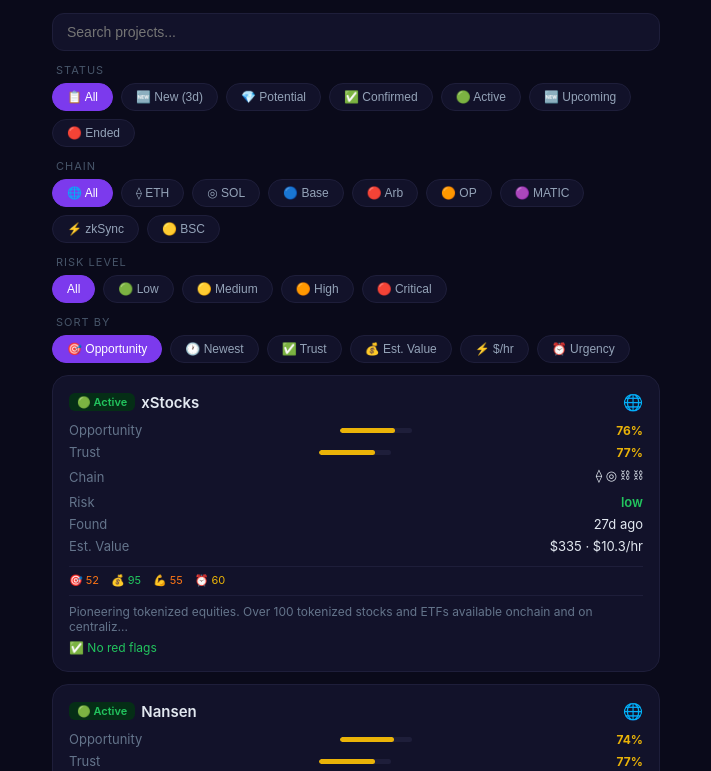
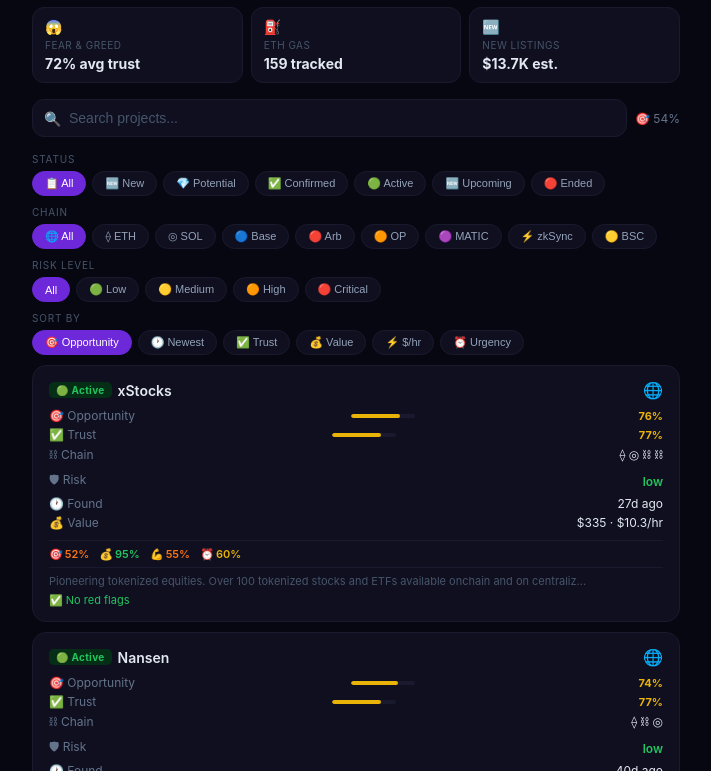
Before and after one commit to Misagh95/droperog, a website: page docs/index.html in a window 1280 px wide. Shown: the part 93-864 px from the top of the page, without its empty margins (284-995 px from the left). Drawn offline with Linux system fonts and the light colour scheme.

Commit message:
Overhaul PWA dashboard: cleaner layout, market bar with stats, polished cards and filters

```diff
--- a/docs/app.js
+++ b/docs/app.js
@@ -8,7 +8,10 @@ const state = {
 
 const NEW_MS = 3 * 24 * 60 * 60 * 1000;
 
-const chainEmoji = c => ({ ethereum: '⟠', solana: '◎', base: '🔵', arbitrum: '🔴', optimism: '🟠', polygon: '🟣', zksync: '⚡', bsc: '🟡', avalanche: '🔺', ton: '💎', scroll: '📜', linea: '〰️', starknet: '⚔️', sui: '🌊' } [c] || '⛓');
+const chainEmoji = c =>
+  ({ ethereum: '⟠', solana: '◎', base: '🔵', arbitrum: '🔴', optimism: '🟠',
+     polygon: '🟣', zksync: '⚡', bsc: '🟡', avalanche: '🔺', ton: '💎',
+     scroll: '📜', linea: '〰️', starknet: '⚔️', sui: '🌊' } [c] || '⛓');
 
 const statusBadge = s => {
   const m = {
@@ -39,7 +42,23 @@ function timeAgo(ts) {
 }
 
 function isNew(p) { return (Date.now() - p.discoveredAt) < NEW_MS; }
-function safe(p, field, def) { const v = p[field]; return v !== undefined && v !== null ? v : def; }
+function safe(p, field, def) { const v = p[field]; return v !== void 0 && v !== null ? v : def; }
+
+function updateMarketBar(projects) {
+  const fngEl = document.getElementById('fng-value');
+  const gasEl = document.getElementById('gas-value');
+  const listingsEl = document.getElementById('listings-value');
+
+  if (!projects.length) return;
+
+  const avgTrust = Math.round(projects.reduce((s, p) => s + p.trustScore, 0) / projects.length);
+  const newCount = projects.filter(isNew).length;
+  const totalValue = projects.reduce((s, p) => s + safe(p, 'expectedValue', 0), 0);
+
+  fngEl.textContent = `${avgTrust}% avg trust`;
+  gasEl.textContent = `${projects.length} tracked`;
+  listingsEl.textContent = `$${(totalValue / 1000).toFixed(1)}K est.`;
+}
 
 function render() {
   const list = document.getElementById('project-list');
@@ -47,27 +66,27 @@ function render() {
   const avgOpp = document.getElementById('avg-opp');
   let items = [...state.filtered];
 
-  // Chain filter
-  if (state.chainFilter !== 'all') items = items.filter(p => (p.chains || []).some(c => c === state.chainFilter));
+  if (state.chainFilter !== 'all')
+    items = items.filter(p => (p.chains || []).some(c => c === state.chainFilter));
 
-  // View filter (overrides status)
   if (state.viewFilter === 'new') items = items.filter(isNew);
   else if (state.statusFilter !== 'all') items = items.filter(p => p.status === state.statusFilter);
 
-  // Risk filter
-  if (state.riskFilter !== 'all') items = items.filter(p => (p.scamRisk || 'low') === state.riskFilter);
+  if (state.riskFilter !== 'all')
+    items = items.filter(p => (p.scamRisk || 'low') === state.riskFilter);
 
-  // Search
   if (state.searchQuery) {
     const q = state.searchQuery.toLowerCase();
-    items = items.filter(p => p.name.toLowerCase().includes(q) || (p.description || '').toLowerCase().includes(q) || (p.chains || []).some(c => c.includes(q)));
+    items = items.filter(p =>
+      p.name.toLowerCase().includes(q) ||
+      (p.description || '').toLowerCase().includes(q) ||
+      (p.tokenInfo && p.tokenInfo.symbol && p.tokenInfo.symbol.toLowerCase().includes(q))
+    );
   }
 
-  // Sort
   const sortFns = {
     opportunity: (a, b) => (safe(b, 'opportunityScore', 0) - safe(a, 'opportunityScore', 0)),
     newest: (a, b) => b.discoveredAt - a.discoveredAt,
-    oldest: (a, b) => a.discoveredAt - b.discoveredAt,
     trust: (a, b) => b.trustScore - a.trustScore,
     value: (a, b) => (safe(b, 'expectedValue', 0) - safe(a, 'expectedValue', 0)),
     vph: (a, b) => (safe(b, 'valuePerHour', 0) - safe(a, 'valuePerHour', 0)),
@@ -75,9 +94,11 @@ function render() {
   };
   items.sort(sortFns[state.sortOrder] || sortFns.opportunity);
 
-  count.textContent = `${items.length} airdrops`;
-  const avg = items.length ? Math.round(items.reduce((s, p) => s + safe(p, 'opportunityScore', 0), 0) / items.length) : 0;
-  avgOpp.textContent = `Avg Opp: ${avg}%`;
+  count.textContent = `${items.length}`;
+  const avg = items.length
+    ? Math.round(items.reduce((s, p) => s + safe(p, 'opportunityScore', 0), 0) / items.length)
+    : 0;
+  avgOpp.textContent = `🎯 ${avg}%`;
 
   if (!items.length) {
     list.innerHTML = '<div class="empty">✨ No airdrops found</div>';
@@ -95,40 +116,41 @@ function render() {
     const risk = p.scamRisk || 'low';
     const lw = p.linkWarnings || [];
     const hasLinkWarn = lw.some(w => w.severity === 'high' || w.severity === 'critical');
+    const chains = (p.chains || ['?']).map(c => chainEmoji(c)).join(' ');
 
     return `<div class="card" onclick="window.open('${p.sourceUrl}','_blank')">
       <div class="card-header">
         <span class="card-name">${statusBadge(p.status)} ${p.name}</span>
-        <span class="card-source">${p.source === 'twitter' ? '🐦' : '🌐'}</span>
+        <span>${p.source === 'twitter' ? '🐦' : '🌐'}</span>
       </div>
       <div class="card-body">
         <div class="card-row">
-          <span class="card-label">Opportunity</span>
+          <span class="card-label">🎯 Opportunity</span>
           ${scoreBar(opp)}
         </div>
         <div class="card-row">
-          <span class="card-label">Trust</span>
+          <span class="card-label">✅ Trust</span>
           ${scoreBar(p.trustScore)}
         </div>
         <div class="card-row">
-          <span class="card-label">Chain</span>
-          <span>${(p.chains || ['?']).map(c => chainEmoji(c)).join(' ')}</span>
+          <span class="card-label">⛓ Chain</span>
+          <span>${chains}</span>
         </div>
         <div class="card-row">
-          <span class="card-label">Risk</span>
+          <span class="card-label">🛡 Risk</span>
           <span style="color:${riskColor(risk)};font-weight:600">${risk}</span>
         </div>
         <div class="card-row">
-          <span class="card-label">Found</span>
+          <span class="card-label">🕐 Found</span>
           <span>${timeAgo(p.discoveredAt)}</span>
         </div>
         ${p.tokenInfo?.symbol ? `<div class="card-row"><span class="card-label">Token</span><span>${p.tokenInfo.symbol}</span></div>` : ''}
-        ${ev > 0 ? `<div class="card-row"><span class="card-label">Est. Value</span><span>$${ev} ${vph > 0 ? `· $${vph}/hr` : ''}</span></div>` : ''}
+        ${ev > 0 ? `<div class="card-row"><span class="card-label">💰 Value</span><span>$${ev} ${vph > 0 ? `· $${vph}/hr` : ''}</span></div>` : ''}
         <div class="score-row">
-          <span class="score-item">🎯 <span style="color:${scoreColor(leg)}">${leg}</span></span>
-          <span class="score-item">💰 <span style="color:${scoreColor(rw)}">${rw}</span></span>
-          <span class="score-item">💪 <span style="color:${scoreColor(ef)}">${ef}</span></span>
-          <span class="score-item">⏰ <span style="color:${scoreColor(urg)}">${urg}</span></span>
+          <span class="score-item">🎯 <span style="color:${scoreColor(leg)}">${leg}%</span></span>
+          <span class="score-item">💰 <span style="color:${scoreColor(rw)}">${rw}%</span></span>
+          <span class="score-item">💪 <span style="color:${scoreColor(ef)}">${ef}%</span></span>
+          <span class="score-item">⏰ <span style="color:${scoreColor(urg)}">${urg}%</span></span>
         </div>
       </div>
       ${p.description && p.description.length > 10 ? `<div class="card-desc">${p.description.substring(0, 100)}${p.description.length > 100 ? '...' : ''}</div>` : ''}
@@ -147,19 +169,22 @@ async function load() {
   document.getElementById('loading').classList.add('hidden');
   state.filtered = [...state.projects];
   document.getElementById('last-update').textContent = new Date().toLocaleTimeString();
+  updateMarketBar(state.projects);
   render();
 }
 
 function filterByChain(chain) {
   state.chainFilter = state.chainFilter === chain ? 'all' : chain;
-  document.querySelectorAll('.chain-btn').forEach(b => b.classList.toggle('active', b.dataset.chain === state.chainFilter));
+  document.querySelectorAll('.chain-btn').forEach(b =>
+    b.classList.toggle('active', b.dataset.chain === state.chainFilter));
   render();
 }
 
 function setView(view) {
   state.viewFilter = state.viewFilter === view ? 'all' : view;
   state.statusFilter = 'all';
-  document.querySelectorAll('.view-btn').forEach(b => b.classList.toggle('active', b.dataset.view === state.viewFilter));
+  document.querySelectorAll('.view-btn').forEach(b =>
+    b.classList.toggle('active', b.dataset.view === state.viewFilter));
   document.querySelectorAll('.status-btn').forEach(b => b.classList.remove('active'));
   render();
 }
@@ -167,20 +192,23 @@ function setView(view) {
 function filterByStatus(status) {
   state.statusFilter = state.statusFilter === status ? 'all' : status;
   state.viewFilter = 'all';
-  document.querySelectorAll('.status-btn').forEach(b => b.classList.toggle('active', b.dataset.status === state.statusFilter));
+  document.querySelectorAll('.status-btn').forEach(b =>
+    b.classList.toggle('active', b.dataset.status === state.statusFilter));
   document.querySelectorAll('.view-btn').forEach(b => b.classList.remove('active'));
   render();
 }
 
 function filterByRisk(risk) {
   state.riskFilter = state.riskFilter === risk ? 'all' : risk;
-  document.querySelectorAll('.risk-btn').forEach(b => b.classList.toggle('active', b.dataset.risk === state.riskFilter));
+  document.querySelectorAll('.risk-btn').forEach(b =>
+    b.classList.toggle('active', b.dataset.risk === state.riskFilter));
   render();
 }
 
 function setSort(order) {
   state.sortOrder = order;
-  document.querySelectorAll('.sort-btn').forEach(b => b.classList.toggle('active', b.dataset.sort === state.sortOrder));
+  document.querySelectorAll('.sort-btn').forEach(b =>
+    b.classList.toggle('active', b.dataset.sort === state.sortOrder));
   render();
 }
 
--- a/docs/index.html
+++ b/docs/index.html
@@ -14,72 +14,103 @@
 <body>
   <div class="container">
     <header>
-      <div>
-        <h1><span>🪂</span> DroperOG</h1>
+      <div class="header-left">
+        <h1><span class="logo">🪂</span>DroperOG</h1>
         <div class="sub">Multi-Source Airdrop Hunter</div>
       </div>
-      <div style="text-align:right">
-        <div id="count" style="font-size:13px;color:#94a3b8">Loading...</div>
-        <div id="avg-opp" style="font-size:11px;color:#64748b"></div>
+      <div class="header-right">
+        <div id="count" class="stat-num">—</div>
+        <div class="stat-label">airdrops</div>
       </div>
     </header>
 
-    <div class="toolbar">
-      <input id="search" type="search" placeholder="Search projects...">
+    <div id="market-bar" class="market-bar">
+      <div class="market-item" id="fng-display">
+        <span class="market-icon">😱</span>
+        <span class="market-label">Fear & Greed</span>
+        <span class="market-value" id="fng-value">—</span>
+      </div>
+      <div class="market-item" id="gas-display">
+        <span class="market-icon">⛽</span>
+        <span class="market-label">ETH Gas</span>
+        <span class="market-value" id="gas-value">—</span>
+      </div>
+      <div class="market-item" id="listings-display">
+        <span class="market-icon">🆕</span>
+        <span class="market-label">New Listings</span>
+        <span class="market-value" id="listings-value">—</span>
+      </div>
     </div>
 
-    <div class="section-label">Status</div>
-    <div class="toolbar">
-      <button class="chip view-btn active" data-view="all" onclick="setView('all')">📋 All</button>
-      <button class="chip view-btn" data-view="new" onclick="setView('new')">🆕 New (3d)</button>
-      <button class="chip status-btn" data-status="potential" onclick="filterByStatus('potential')">💎 Potential</button>
-      <button class="chip status-btn" data-status="confirmed" onclick="filterByStatus('confirmed')">✅ Confirmed</button>
-      <button class="chip status-btn" data-status="active" onclick="filterByStatus('active')">🟢 Active</button>
-      <button class="chip status-btn" data-status="upcoming" onclick="filterByStatus('upcoming')">🆕 Upcoming</button>
-      <button class="chip status-btn" data-status="ended" onclick="filterByStatus('ended')">🔴 Ended</button>
+    <div class="search-row">
+      <div class="search-wrap">
+        <span class="search-icon">🔍</span>
+        <input id="search" type="search" placeholder="Search projects..." autocomplete="off">
+      </div>
+      <div id="avg-opp" class="avg-opp"></div>
     </div>
 
-    <div class="section-label">Chain</div>
-    <div class="toolbar">
-      <button class="chip chain-btn active" data-chain="all" onclick="filterByChain('all')">🌐 All</button>
-      <button class="chip chain-btn" data-chain="ethereum" onclick="filterByChain('ethereum')">⟠ ETH</button>
-      <button class="chip chain-btn" data-chain="solana" onclick="filterByChain('solana')">◎ SOL</button>
-      <button class="chip chain-btn" data-chain="base" onclick="filterByChain('base')">🔵 Base</button>
-      <button class="chip chain-btn" data-chain="arbitrum" onclick="filterByChain('arbitrum')">🔴 Arb</button>
-      <button class="chip chain-btn" data-chain="optimism" onclick="filterByChain('optimism')">🟠 OP</button>
-      <button class="chip chain-btn" data-chain="polygon" onclick="filterByChain('polygon')">🟣 MATIC</button>
-      <button class="chip chain-btn" data-chain="zksync" onclick="filterByChain('zksync')">⚡ zkSync</button>
-      <button class="chip chain-btn" data-chain="bsc" onclick="filterByChain('bsc')">🟡 BSC</button>
+    <div class="filter-section">
+      <div class="filter-label">Status</div>
+      <div class="chip-row">
+        <button class="chip view-btn active" data-view="all">📋 All</button>
+        <button class="chip view-btn" data-view="new">🆕 New</button>
+        <button class="chip status-btn" data-status="potential">💎 Potential</button>
+        <button class="chip status-btn" data-status="confirmed">✅ Confirmed</button>
+        <button class="chip status-btn" data-status="active">🟢 Active</button>
+        <button class="chip status-btn" data-status="upcoming">🆕 Upcoming</button>
+        <button class="chip status-btn" data-status="ended">🔴 Ended</button>
+      </div>
     </div>
 
-    <div class="section-label">Risk Level</div>
-    <div class="toolbar">
-      <button class="chip risk-btn active" data-risk="all" onclick="filterByRisk('all')">All</button>
-      <button class="chip risk-btn" data-risk="low" onclick="filterByRisk('low')">🟢 Low</button>
-      <button class="chip risk-btn" data-risk="medium" onclick="filterByRisk('medium')">🟡 Medium</button>
-      <button class="chip risk-btn" data-risk="high" onclick="filterByRisk('high')">🟠 High</button>
-      <button class="chip risk-btn" data-risk="critical" onclick="filterByRisk('critical')">🔴 Critical</button>
+    <div class="filter-section">
+      <div class="filter-label">Chain</div>
+      <div class="chip-row">
+        <button class="chip chain-btn active" data-chain="all">🌐 All</button>
+        <button class="chip chain-btn" data-chain="ethereum">⟠ ETH</button>
+        <button class="chip chain-btn" data-chain="solana">◎ SOL</button>
+        <button class="chip chain-btn" data-chain="base">🔵 Base</button>
+        <button class="chip chain-btn" data-chain="arbitrum">🔴 Arb</button>
+        <button class="chip chain-btn" data-chain="optimism">🟠 OP</button>
+        <button class="chip chain-btn" data-chain="polygon">🟣 MATIC</button>
+        <button class="chip chain-btn" data-chain="zksync">⚡ zkSync</button>
+        <button class="chip chain-btn" data-chain="bsc">🟡 BSC</button>
+      </div>
     </div>
 
-    <div class="section-label">Sort By</div>
-    <div class="toolbar">
-      <button class="chip sort-btn active" data-sort="opportunity" onclick="setSort('opportunity')">🎯 Opportunity</button>
-      <button class="chip sort-btn" data-sort="newest" onclick="setSort('newest')">🕐 Newest</button>
-      <button class="chip sort-btn" data-sort="trust" onclick="setSort('trust')">✅ Trust</button>
-      <button class="chip sort-btn" data-sort="value" onclick="setSort('value')">💰 Est. Value</button>
-      <button class="chip sort-btn" data-sort="vph" onclick="setSort('vph')">⚡ $/hr</button>
-      <button class="chip sort-btn" data-sort="urgency" onclick="setSort('urgency')">⏰ Urgency</button>
+    <div class="filter-section">
+      <div class="filter-label">Risk Level</div>
+      <div class="chip-row">
+        <button class="chip risk-btn active" data-risk="all">All</button>
+        <button class="chip risk-btn" data-risk="low">🟢 Low</button>
+        <button class="chip risk-btn" data-risk="medium">🟡 Medium</button>
+        <button class="chip risk-btn" data-risk="high">🟠 High</button>
+        <button class="chip risk-btn" data-risk="critical">🔴 Critical</button>
+      </div>
+    </div>
+
+    <div class="filter-section">
+      <div class="filter-label">Sort By</div>
+      <div class="chip-row">
+        <button class="chip sort-btn active" data-sort="opportunity">🎯 Opportunity</button>
+        <button class="chip sort-btn" data-sort="newest">🕐 Newest</button>
+        <button class="chip sort-btn" data-sort="trust">✅ Trust</button>
+        <button class="chip sort-btn" data-sort="value">💰 Value</button>
+        <button class="chip sort-btn" data-sort="vph">⚡ $/hr</button>
+        <button class="chip sort-btn" data-sort="urgency">⏰ Urgency</button>
+      </div>
     </div>
 
     <div id="loading">
       <div class="spinner"></div>
-      Scanning sources...
+      Loading airdrops...
     </div>
 
     <div id="project-list"></div>
 
     <footer>
-      🪂 <a href="https://github.com/Misagh95/droperog" target="_blank">DroperOG</a> &mdash; Updated <span id="last-update">just now</span>
+      🪂 <a href="https://github.com/Misagh95/droperog" target="_blank">DroperOG</a>
+      &mdash; Updated <span id="last-update">—</span>
     </footer>
   </div>
 <script src="app.js"></script>
--- a/docs/style.css
+++ b/docs/style.css
@@ -1,45 +1,120 @@
 * { margin: 0; padding: 0; box-sizing: border-box; }
-body { font-family: -apple-system, BlinkMacSystemFont, 'Segoe UI', Roboto, sans-serif; background: #0a0a1a; color: #e2e8f0; min-height: 100vh; }
-.container { max-width: 640px; margin: 0 auto; padding: 16px; }
-header { display: flex; align-items: center; justify-content: space-between; padding: 16px 0; border-bottom: 1px solid #1e1e3a; margin-bottom: 16px; }
-header h1 { font-size: 22px; font-weight: 800; background: linear-gradient(135deg, #7c3aed, #a855f7); -webkit-background-clip: text; -webkit-text-fill-color: transparent; }
-header h1 span { font-size: 18px; }
-header .sub { font-size: 12px; color: #64748b; -webkit-text-fill-color: #64748b; }
-.section-label { font-size: 11px; color: #475569; text-transform: uppercase; letter-spacing: 1px; margin: 4px 0 6px 4px; }
-.toolbar { display: flex; gap: 8px; flex-wrap: wrap; margin-bottom: 12px; }
-#search { flex: 1; min-width: 140px; padding: 10px 14px; border-radius: 12px; border: 1px solid #1e1e3a; background: #12122a; color: #e2e8f0; font-size: 14px; outline: none; }
+body {
+  font-family: -apple-system, BlinkMacSystemFont, 'Segoe UI', Roboto, sans-serif;
+  background: #070712; color: #e2e8f0; min-height: 100vh;
+  -webkit-font-smoothing: antialiased;
+}
+.container { max-width: 680px; margin: 0 auto; padding: 16px; }
+
+header {
+  display: flex; align-items: center; justify-content: space-between;
+  padding: 12px 0 16px; border-bottom: 1px solid #1a1a2e; margin-bottom: 12px;
+}
+.header-left { display: flex; flex-direction: column; gap: 2px; }
+header h1 { font-size: 22px; font-weight: 800; display: flex; align-items: center; gap: 4px; }
+header h1 .logo { font-size: 20px; }
+header h1 { background: linear-gradient(135deg, #7c3aed, #a855f7); -webkit-background-clip: text; -webkit-text-fill-color: transparent; }
+.sub { font-size: 12px; color: #475569; }
+.header-right { text-align: right; }
+.stat-num { font-size: 22px; font-weight: 800; color: #a855f7; line-height: 1; }
+.stat-label { font-size: 11px; color: #475569; text-transform: uppercase; letter-spacing: .5px; }
+
+.market-bar {
+  display: flex; gap: 8px; margin-bottom: 16px;
+}
+.market-item {
+  flex: 1; background: #0f0f20; border: 1px solid #1a1a2e; border-radius: 12px;
+  padding: 10px 12px; display: flex; flex-direction: column; gap: 4px;
+}
+.market-icon { font-size: 14px; }
+.market-label { font-size: 10px; color: #475569; text-transform: uppercase; letter-spacing: .5px; }
+.market-value { font-size: 14px; font-weight: 700; color: #e2e8f0; }
+
+.search-row { display: flex; gap: 8px; align-items: center; margin-bottom: 16px; }
+.search-wrap { flex: 1; position: relative; }
+.search-icon { position: absolute; left: 12px; top: 50%; transform: translateY(-50%); font-size: 14px; pointer-events: none; }
+#search {
+  width: 100%; padding: 10px 14px 10px 36px; border-radius: 12px;
+  border: 1px solid #1a1a2e; background: #0f0f20; color: #e2e8f0; font-size: 14px; outline: none;
+  transition: border-color .2s;
+}
 #search:focus { border-color: #7c3aed; }
-.chip { padding: 6px 14px; border-radius: 20px; border: 1px solid #1e1e3a; background: #12122a; color: #94a3b8; font-size: 12px; cursor: pointer; transition: all .2s; user-select: none; }
-.chip.active { background: #7c3aed; border-color: #7c3aed; color: #fff; }
+#search::placeholder { color: #475569; }
+.avg-opp { font-size: 12px; color: #64748b; white-space: nowrap; }
+
+.filter-section { margin-bottom: 10px; }
+.filter-label { font-size: 10px; color: #475569; text-transform: uppercase; letter-spacing: .8px; margin-bottom: 6px; }
+.chip-row { display: flex; gap: 6px; flex-wrap: wrap; }
+.chip {
+  padding: 5px 12px; border-radius: 16px; border: 1px solid #1a1a2e;
+  background: #0f0f20; color: #94a3b8; font-size: 11px; font-weight: 500;
+  cursor: pointer; transition: all .15s; user-select: none;
+}
+.chip.active { background: #6d28d9; border-color: #6d28d9; color: #fff; }
 .chip:hover { border-color: #7c3aed; }
-.card { background: #12122a; border: 1px solid #1e1e3a; border-radius: 16px; padding: 16px; margin-bottom: 12px; cursor: pointer; transition: all .2s; }
-.card:hover { border-color: #7c3aed; transform: translateY(-1px); }
-.card-header { display: flex; justify-content: space-between; align-items: center; margin-bottom: 10px; }
-.card-name { font-weight: 600; font-size: 15px; display: flex; align-items: center; gap: 6px; }
-.card-source { font-size: 16px; }
-.badge { padding: 2px 8px; border-radius: 6px; font-size: 11px; font-weight: 600; }
+.chip:active { transform: scale(.96); }
+
+.card {
+  background: #0f0f20; border: 1px solid #1a1a2e; border-radius: 14px;
+  padding: 14px 16px; margin-bottom: 10px; cursor: pointer; transition: all .2s;
+}
+.card:hover { border-color: #2d2d50; transform: translateY(-1px); }
+.card-header {
+  display: flex; justify-content: space-between; align-items: center; margin-bottom: 8px;
+}
+.card-name { font-weight: 600; font-size: 14px; display: flex; align-items: center; gap: 6px; }
+.badge {
+  display: inline-block; padding: 2px 7px; border-radius: 5px; font-size: 10px; font-weight: 700;
+  letter-spacing: .3px;
+}
 .badge-active { background: #052e16; color: #22c55e; }
 .badge-upcoming { background: #1c1917; color: #eab308; }
 .badge-potential { background: #1a1035; color: #a855f7; }
-.badge-confirmed { background: #052e16; color: #22c55e; }
+.badge-confirmed { background: #0f2e1a; color: #4ade80; }
 .badge-ended { background: #2c1010; color: #ef4444; }
-.badge-unknown { background: #1e1e3a; color: #94a3b8; }
-.card-body { display: flex; flex-direction: column; gap: 6px; }
-.card-row { display: flex; justify-content: space-between; align-items: center; font-size: 13px; }
+.badge-unknown { background: #1a1a2e; color: #64748b; }
+.card-body { display: flex; flex-direction: column; gap: 4px; }
+.card-row {
+  display: flex; justify-content: space-between; align-items: center; font-size: 12px;
+}
 .card-label { color: #64748b; }
-.score-bar { width: 72px; height: 5px; background: #1e1e3a; border-radius: 3px; overflow: hidden; display: inline-block; vertical-align: middle; }
-.score-fill { height: 100%; border-radius: 3px; transition: width .5s; }
-.score-text { font-weight: 700; font-size: 12px; margin-left: 6px; }
-.score-row { display: flex; gap: 12px; flex-wrap: wrap; margin-top: 6px; padding-top: 6px; border-top: 1px solid #1e1e3a; font-size: 11px; }
-.score-item { display: flex; align-items: center; gap: 3px; }
-.card-desc { font-size: 12px; color: #64748b; margin-top: 8px; padding-top: 8px; border-top: 1px solid #1e1e3a; }
-.card-flags { font-size: 12px; margin-top: 6px; color: #ef4444; }
+
+.score-bar {
+  width: 64px; height: 4px; background: #1a1a2e; border-radius: 2px;
+  overflow: hidden; display: inline-block; vertical-align: middle;
+}
+.score-fill { height: 100%; border-radius: 2px; transition: width .6s ease; }
+.score-text { font-weight: 700; font-size: 11px; margin-left: 4px; min-width: 28px; display: inline-block; text-align: right; }
+
+.score-row {
+  display: flex; gap: 10px; flex-wrap: wrap; margin-top: 6px; padding-top: 6px;
+  border-top: 1px solid #1a1a2e; font-size: 11px;
+}
+.score-item { display: flex; align-items: center; gap: 2px; color: #94a3b8; }
+.score-item span { font-weight: 600; }
+
+.card-desc {
+  font-size: 11px; color: #475569; margin-top: 6px; padding-top: 6px;
+  border-top: 1px solid #1a1a2e; line-height: 1.4;
+}
+.card-flags { font-size: 11px; margin-top: 4px; color: #ef4444; }
 .card-flags.safe { color: #22c55e; }
-.card-link-warn { font-size: 11px; margin-top: 4px; color: #f97316; }
-#loading { text-align: center; padding: 40px; color: #64748b; }
-#loading .spinner { width: 32px; height: 32px; border: 3px solid #1e1e3a; border-top-color: #7c3aed; border-radius: 50%; animation: spin .8s linear infinite; margin: 0 auto 12px; }
+.card-link-warn { font-size: 11px; margin-top: 3px; color: #f97316; }
+
+#loading {
+  text-align: center; padding: 60px 20px; color: #64748b;
+  display: flex; flex-direction: column; align-items: center; gap: 12px;
+}
+#loading .spinner {
+  width: 28px; height: 28px; border: 3px solid #1a1a2e;
+  border-top-color: #7c3aed; border-radius: 50%;
+  animation: spin .7s linear infinite;
+}
 @keyframes spin { to { transform: rotate(360deg); } }
 .hidden { display: none !important; }
-.empty { text-align: center; padding: 60px 20px; color: #64748b; font-size: 18px; }
-footer { text-align: center; padding: 24px; color: #475569; font-size: 12px; }
+.empty { text-align: center; padding: 60px 20px; color: #475569; font-size: 16px; }
+
+footer {
+  text-align: center; padding: 24px; color: #475569; font-size: 12px;
+}
 footer a { color: #7c3aed; text-decoration: none; }
```
Also changed, not shown: data/checklist.json, docs/data/projects.json.
